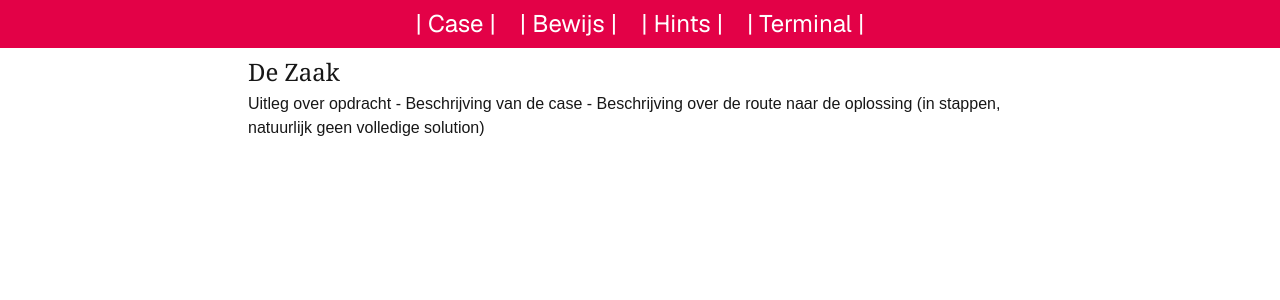
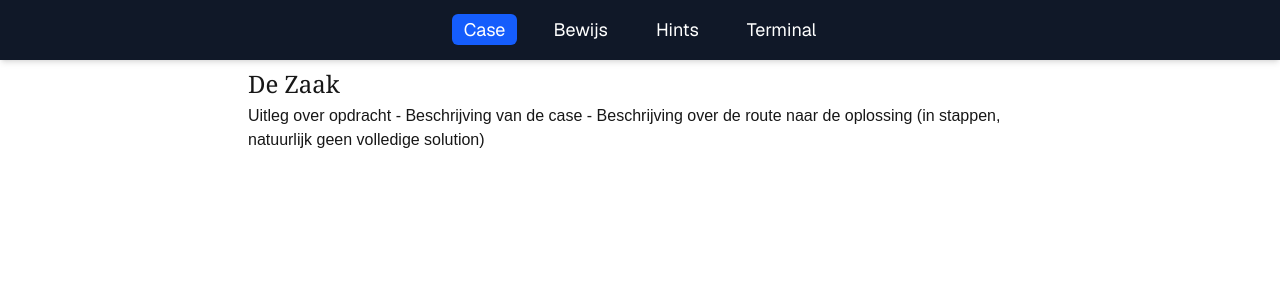
Before and after one commit to RemcoSlootmaekersUCLL/DigitalForensicsDemo, a Next.js app: page / in a window 1280 px wide. Shown: the top 300 px of the page. Built offline with nearby package versions, Linux system fonts and the light colour scheme.

Commit message:
added tailwind styling to header to make it more visually appealing

```diff
--- a/components/Header.tsx
+++ b/components/Header.tsx
@@ -1,6 +1,11 @@
+"use client";
+
 import Link from "next/link";
+import { usePathname } from "next/navigation";
 
 const Header = () => {
+  const pathname = usePathname();
+
   const links = [
     { href: "/", label: "Case" },
     { href: "/evidence", label: "Bewijs" },
@@ -9,17 +14,26 @@ const Header = () => {
   ];
 
   return (
-    <header>
+    <header className="bg-gray-900 shadow-md">
       <nav>
-        <ul
-          className="font-sans text-2xl text-white flex justify-center gap-6"
-          style={{ backgroundColor: "var(--ucll-red)" }}
-        >
-          {links.map((link) => (
-            <li key={link.href} className="my-2">
-              | <Link href={link.href}>{link.label} |</Link>
-            </li>
-          ))}
+        <ul className="font-sans text-lg text-white flex justify-center gap-6 py-3">
+          {links.map((link) => {
+            const isActive = pathname === link.href;
+            return (
+              <li key={link.href} className="my-1">
+                <Link
+                  href={link.href}
+                  className={`px-3 py-1 rounded-md transition-colors duration-200 ${
+                    isActive
+                      ? "bg-blue-600 text-white"
+                      : "hover:bg-gray-700 hover:text-white"
+                  }`}
+                >
+                  {link.label}
+                </Link>
+              </li>
+            );
+          })}
         </ul>
       </nav>
     </header>
```
